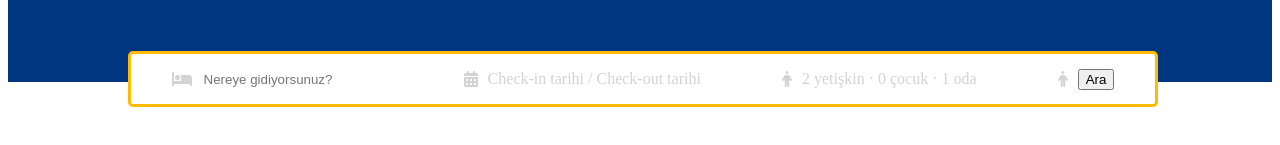
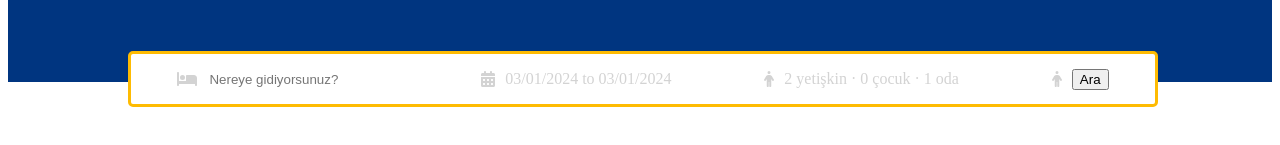
Before and after one commit to FrknKilicc/TravellerHUB.com-React.JS, a React (Create React App) app: page / in a window 1280 px wide. Shown: the part 317-462 px from the top of the page. Built offline with nearby package versions, Linux system fonts and the light colour scheme.

Commit message:
Edit Calander to Home Page

```diff
--- a/package.json
+++ b/package.json
@@ -11,7 +11,9 @@
     "@testing-library/jest-dom": "^5.17.0",
     "@testing-library/react": "^13.4.0",
     "@testing-library/user-event": "^13.5.0",
+    "date-fns": "^3.0.6",
     "react": "^18.2.0",
+    "react-date-range": "^2.0.0-alpha.4",
     "react-dom": "^18.2.0",
     "react-router-dom": "^6.21.1",
     "react-scripts": "5.0.1",
--- a/src/components/header/Header.jsx
+++ b/src/components/header/Header.jsx
@@ -1,4 +1,3 @@
-import "./header.css";
 import {
   faBed,
   faCalendarDays,
@@ -8,9 +7,22 @@
   faTaxi,
 } from "@fortawesome/free-solid-svg-icons";
 import { FontAwesomeIcon } from "@fortawesome/react-fontawesome";
+import { DateRange } from "react-date-range";
 import React from "react";
-
+import { format } from "date-fns";
+import { useState } from "react";
+import "./header.css";
+import "react-date-range/dist/styles.css";
+import "react-date-range/dist/theme/default.css";
 const Header = () => {
+  const [openDate, setOpenDate] = useState(false);
+  const [date, setDate] = useState([
+    {
+      startDate: new Date(),
+      endDate: new Date(),
+      key: "selection",
+    },
+  ]);
   return (
     <div className="header">
       <div className="headerContainer">
@@ -52,9 +64,24 @@
           </div>
           <div className="headerSearchItem">
             <FontAwesomeIcon icon={faCalendarDays} className="headerIcon" />
-            <span className="headerSearchText">
-              Check-in tarihi / Check-out tarihi
+            <span
+              onClick={() => setOpenDate(!openDate)}
+              className="headerSearchText"
+            >
+              {`${format(date[0].startDate, "dd/MM/yyyy")} to ${format(
+                date[0].endDate,
+                "dd/MM/yyyy"
+              )}`}
             </span>
+            {openDate && (
+              <DateRange
+                editableDateInputs={true}
+                onChange={(item) => setDate([item.selection])}
+                moveRangeOnFirstSelection={false}
+                ranges={date}
+                className="date"
+              />
+            )}
           </div>
           <div className="headerSearchItem">
             <FontAwesomeIcon icon={faPerson} className="headerIcon" />
--- a/src/components/header/header.css
+++ b/src/components/header/header.css
@@ -68,3 +68,7 @@
     color: lightgrey;
     cursor: pointer;
 }
+.date{
+    position: absolute;
+    top: 3.125rem;
+}
```
Also changed, not shown: 1 other file (tests, documents, lock files or other folders).
